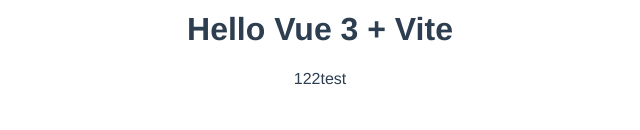
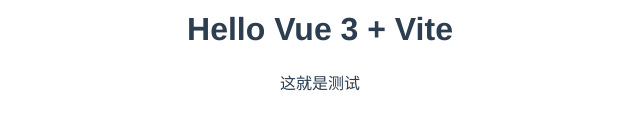
Before and after one commit to baokuanze/bao-cli-vue, a Vue app: page / in a window 1280 px wide. Shown: the part 274-404 px from the top of the page, without its empty margins (320-960 px from the left). Built offline with nearby package versions, Linux system fonts and the light colour scheme.

Commit message:
feat 测试

```diff
--- a/src/components/HelloWorld.vue
+++ b/src/components/HelloWorld.vue
@@ -1,6 +1,6 @@
 <template>
   <h1>{{ msg }}</h1>
-  <div>122test</div>
+  <div>这就是测试</div>
 
 </template>
 
```
